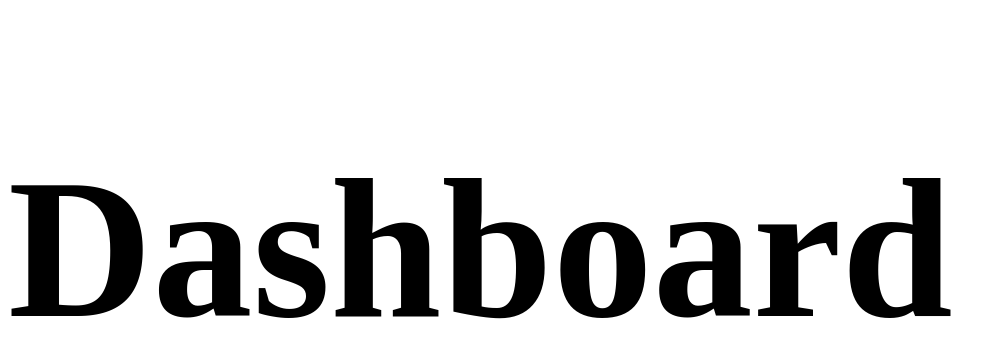
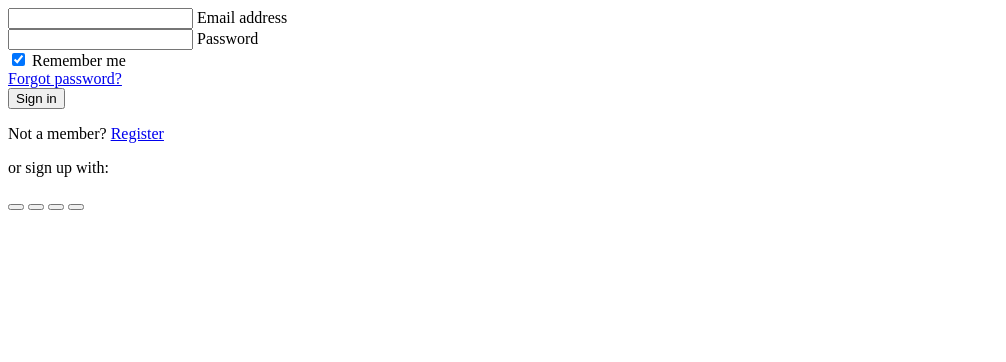
Before and after one commit to gamassss/wp-using-laravel, a Laravel app: page /login in a window 1280 px wide. Shown: the top 362 px of the page, without its empty margins (0-1006 px from the left). Run offline with Laravel 9, Linux system fonts and the light colour scheme.

Commit message:
Menambahkan view login

```diff
--- a/resources/views/login.blade.php
+++ b/resources/views/login.blade.php
@@ -7,6 +7,58 @@
   <title>Document</title>
 </head>
 <body>
-  <h1 style="font-size: 200px">Dashboard</h1>
+<form>
+  <!-- Email input -->
+  <div class="form-outline mb-4">
+    <input type="email" id="form2Example1" class="form-control" />
+    <label class="form-label" for="form2Example1">Email address</label>
+  </div>
+
+  <!-- Password input -->
+  <div class="form-outline mb-4">
+    <input type="password" id="form2Example2" class="form-control" />
+    <label class="form-label" for="form2Example2">Password</label>
+  </div>
+
+  <!-- 2 column grid layout for inline styling -->
+  <div class="row mb-4">
+    <div class="col d-flex justify-content-center">
+      <!-- Checkbox -->
+      <div class="form-check">
+        <input class="form-check-input" type="checkbox" value="" id="form2Example31" checked />
+        <label class="form-check-label" for="form2Example31"> Remember me </label>
+      </div>
+    </div>
+
+    <div class="col">
+      <!-- Simple link -->
+      <a href="#!">Forgot password?</a>
+    </div>
+  </div>
+
+  <!-- Submit button -->
+  <button type="button" class="btn btn-primary btn-block mb-4">Sign in</button>
+
+  <!-- Register buttons -->
+  <div class="text-center">
+    <p>Not a member? <a href="#!">Register</a></p>
+    <p>or sign up with:</p>
+    <button type="button" class="btn btn-link btn-floating mx-1">
+      <i class="fab fa-facebook-f"></i>
+    </button>
+
+    <button type="button" class="btn btn-link btn-floating mx-1">
+      <i class="fab fa-google"></i>
+    </button>
+
+    <button type="button" class="btn btn-link btn-floating mx-1">
+      <i class="fab fa-twitter"></i>
+    </button>
+
+    <button type="button" class="btn btn-link btn-floating mx-1">
+      <i class="fab fa-github"></i>
+    </button>
+  </div>
+</form>
 </body>
 </html>
```
Also changed, not shown: 1 other file.
